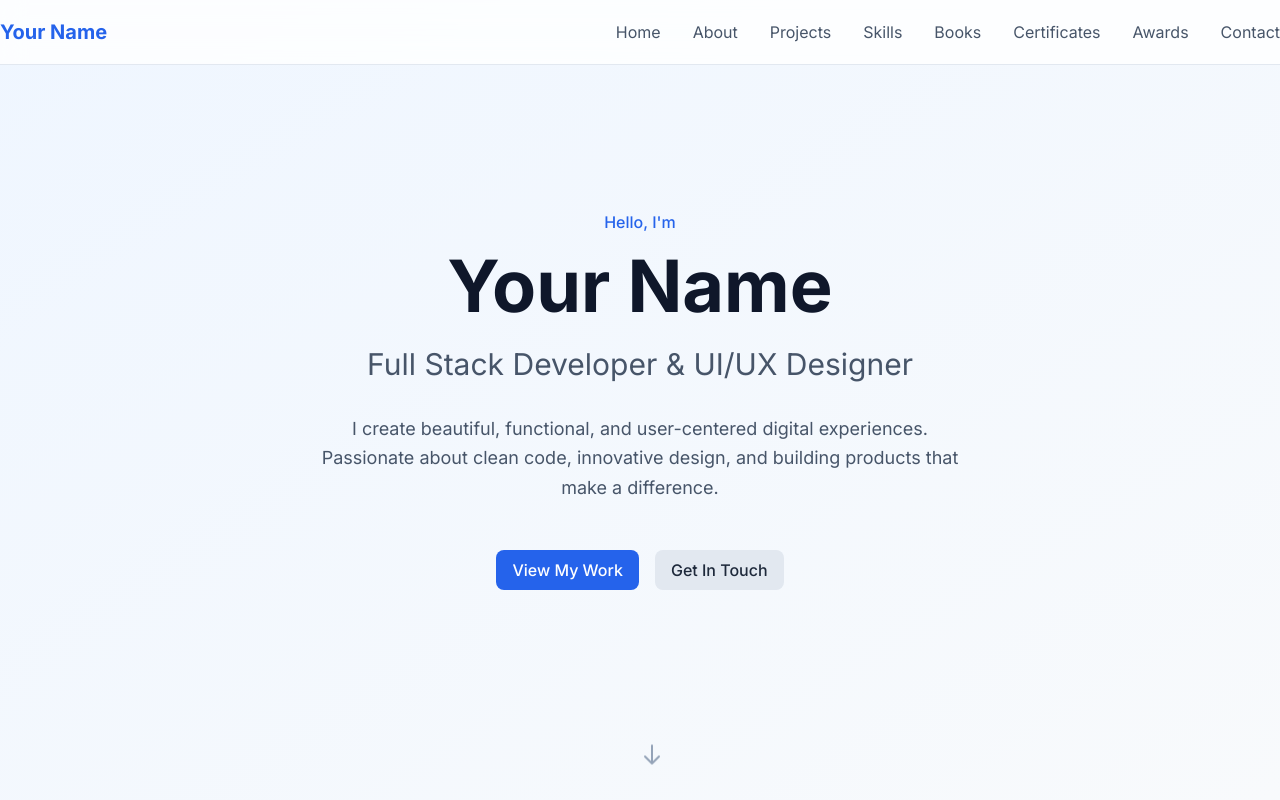
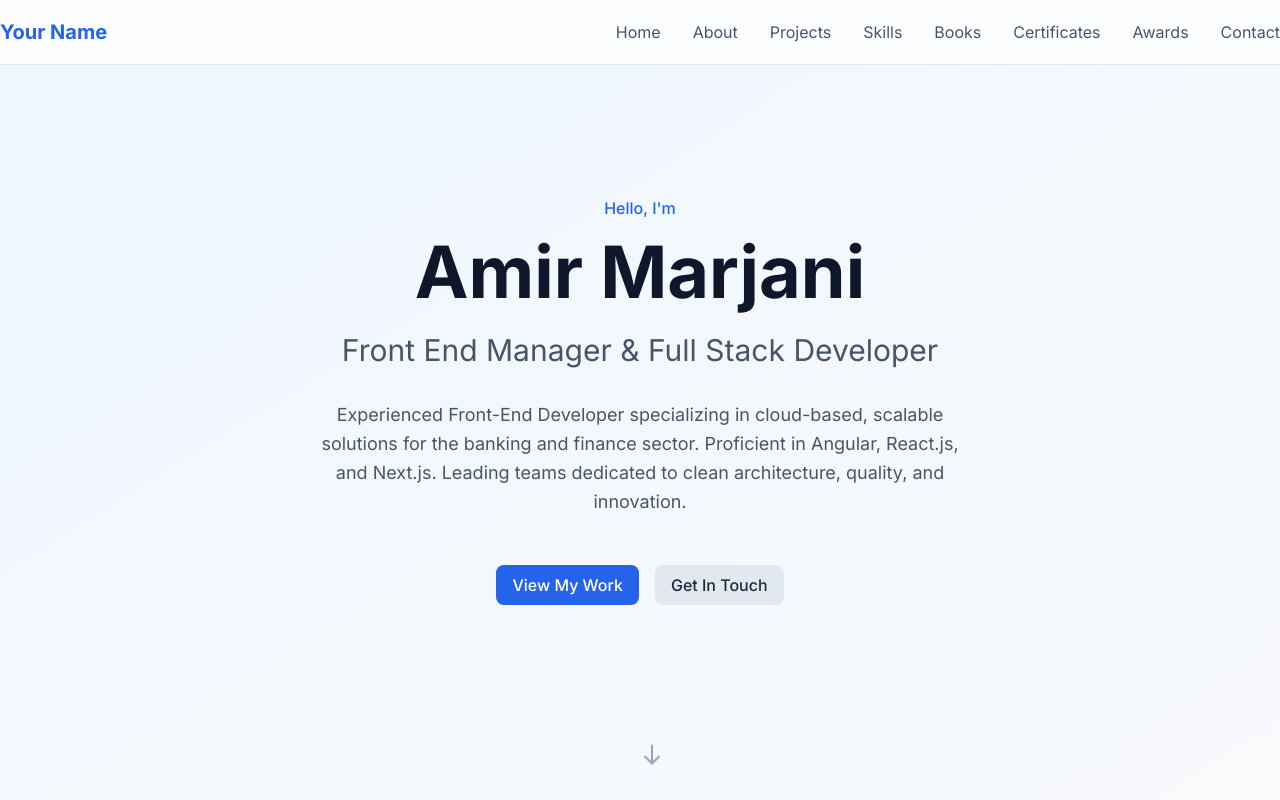
Before and after one commit to marjani34/portfolio, a Next.js app: page / in a window 1280 px wide. Shown: the top 800 px of the page. Built offline with nearby package versions, Linux system fonts and the light colour scheme.

Commit message:
Update Hero section with Amir Marjani's personal information

```diff
--- a/src/sections/Hero.tsx
+++ b/src/sections/Hero.tsx
@@ -12,18 +12,19 @@ const Hero = () => {
 
           {/* Name */}
           <h1 className="text-5xl md:text-7xl font-bold text-secondary-900 dark:text-white mb-6 animate-slide-up">
-            Your Name
+            Amir Marjani
           </h1>
 
           {/* Title */}
           <h2 className="text-2xl md:text-3xl text-secondary-600 dark:text-secondary-300 mb-8 animate-slide-up">
-            Full Stack Developer & UI/UX Designer
+            Front End Manager & Full Stack Developer
           </h2>
 
           {/* Description */}
           <p className="text-lg text-secondary-600 dark:text-secondary-400 mb-12 max-w-2xl mx-auto leading-relaxed animate-slide-up">
-            I create beautiful, functional, and user-centered digital experiences.
-            Passionate about clean code, innovative design, and building products that make a difference.
+            Experienced Front-End Developer specializing in cloud-based, scalable solutions for the banking and
+            finance sector. Proficient in Angular, React.js, and Next.js. Leading teams dedicated to clean architecture,
+            quality, and innovation.
           </p>
 
           {/* CTA Buttons */}
```
